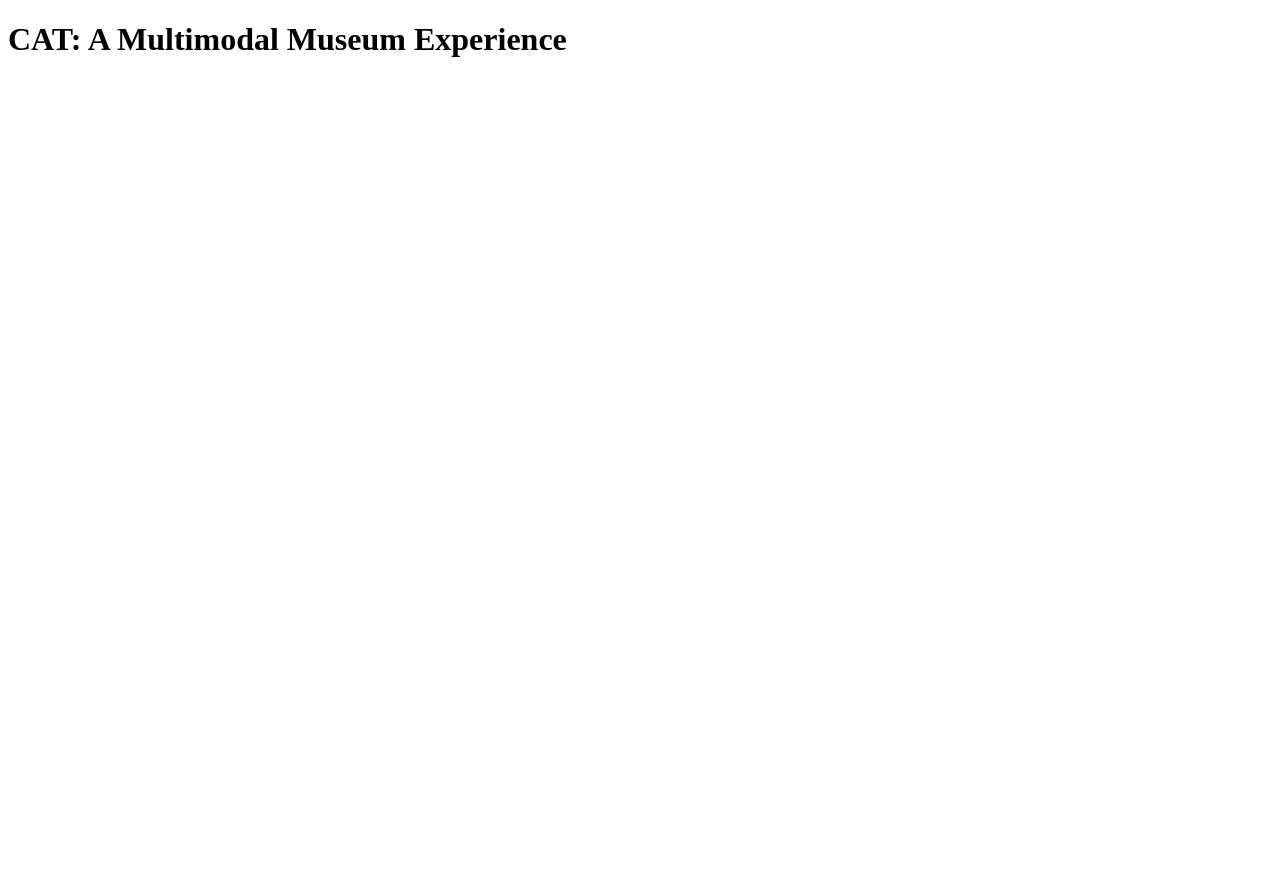
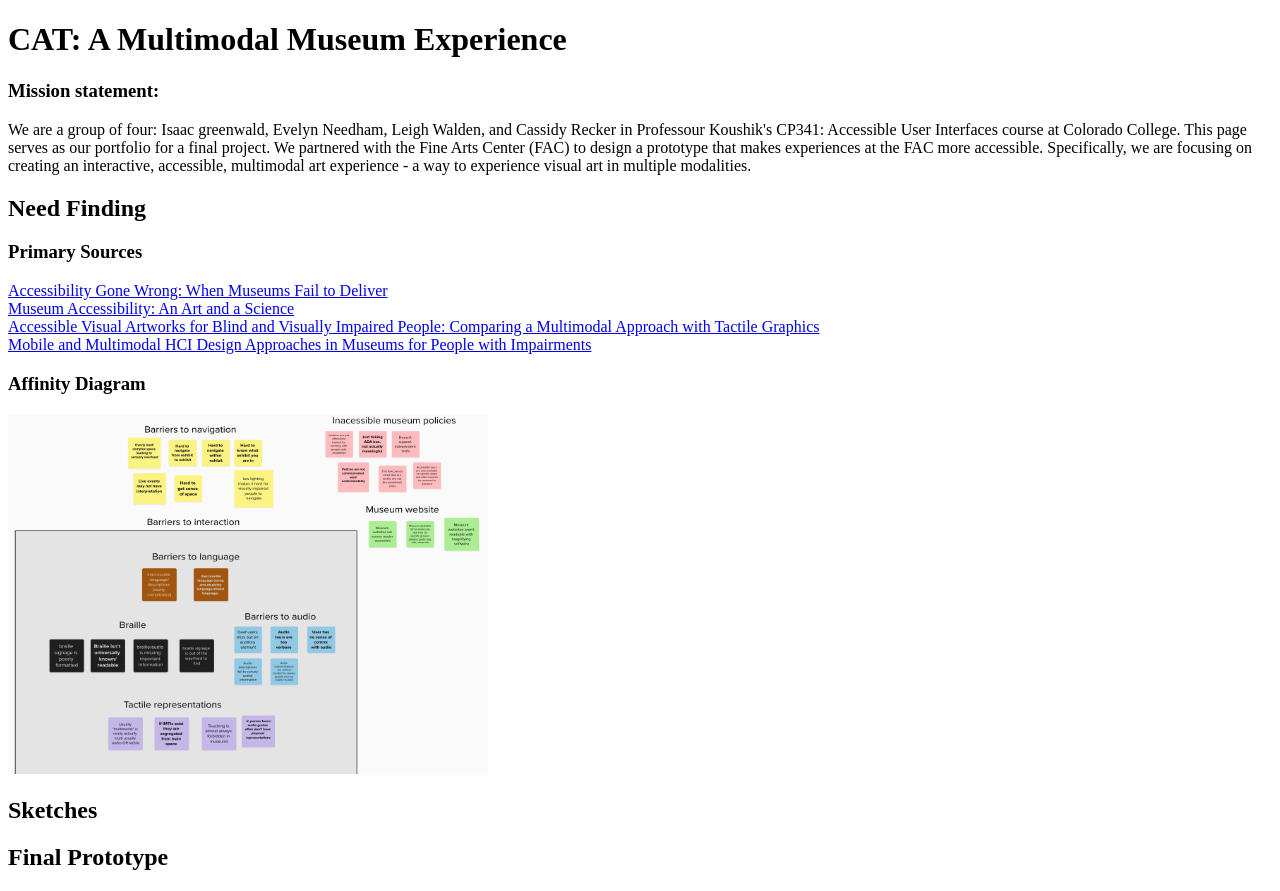
Before and after one commit to evelneed/evelneed.github.io, a plain HTML site: page index.html in a window 1280 px wide. Before the commit the page ends 800 px from the top, so only its background shows below. Drawn offline with Linux system fonts and the light colour scheme.

Commit message:
Start of web + pictures

```diff
--- a/index.html
+++ b/index.html
@@ -1,7 +1,31 @@
 <!DOCTYPE html>
+<html lang="en"></html>
+<html>
+<head>
+  <meta charset="utf-8">
+  <title>Multimodal museum accessibility</title>
+  <link rel="stylesheet" href="styles.css">
+</head>
 <body>
 <h1> CAT: A Multimodal Museum Experience</h1>
+<h3>Mission statement: </h3>
+<p> We are a group of four: Isaac greenwald, Evelyn Needham, Leigh Walden, and Cassidy Recker in Professour Koushik's CP341: Accessible User Interfaces course at Colorado College. This page serves
+    as our portfolio for a final project. We partnered with the Fine Arts Center (FAC) to design a prototype that makes experiences at the FAC more accessible. Specifically,
+we are focusing on creating an interactive, accessible, multimodal art experience - a way to experience visual art in multiple modalities.
+</p>
+<h2> Need Finding</h2>
+<h3>Primary Sources</h3>
+<a href="https://www.ucreatewetranslate.com/accessibility-gone-wrong/">Accessibility Gone Wrong: When Museums Fail to Deliver</a><br>
+<a href="https://www.aam-us.org/2022/10/21/museum-accessibility-an-art-and-a-science/?gad_source=1&gad_campaignid=10720111097&gbraid=0AAAAACr1NLvpGyvbWKTBiayS5l4wJXGrF&gclid=Cj0KCQjw5ubABhDIARIsAHMighYHAthKTOL56omfZwl8VI06dTNWKwT5aD760eKaWQSzUKtt4FiGBTsaAphEEALw_wcB">Museum Accessibility: An Art and a Science</a><br>
+<a href="https://www.mdpi.com/2079-9292/10/3/297">Accessible Visual Artworks for Blind and Visually Impaired People: Comparing a Multimodal Approach with Tactile Graphics</a><br>
+<a href="https://dl.acm.org/doi/10.1145/3565066.3609509">Mobile and Multimodal HCI Design Approaches in Museums for People with Impairments</a><br>
 
+<div id="affinity" tabindex="0">
+    <h3>Affinity Diagram</h3>
+    <img src="images/affinity.png" alt="Affinity diagram" width="480" height="360">
+  </div>
+<h2>Sketches</h2>
+<h2>Final Prototype</h2>
 </body>
 
 </html>
```
Also changed, not shown: images/affinity.png (added), images/evsketch2.jpeg (added), images/finalSketch.jpeg (added), images/initialSketchLeigh1.jpeg (added), images/initialSketchLeigh2.jpeg (added), 6 other files.
